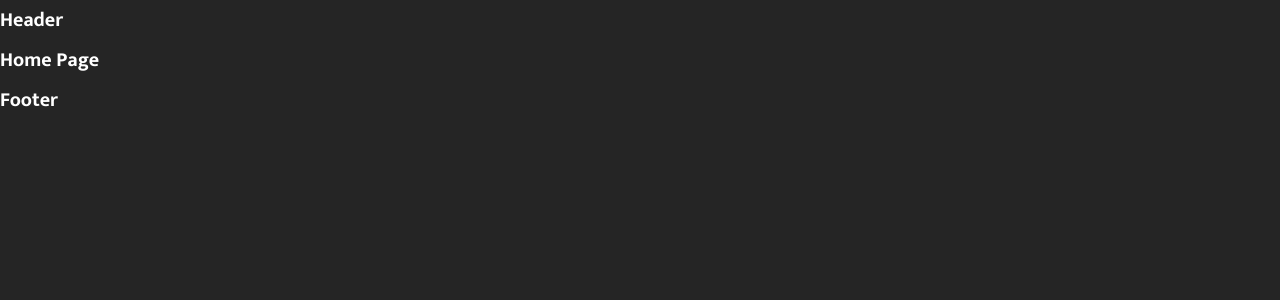
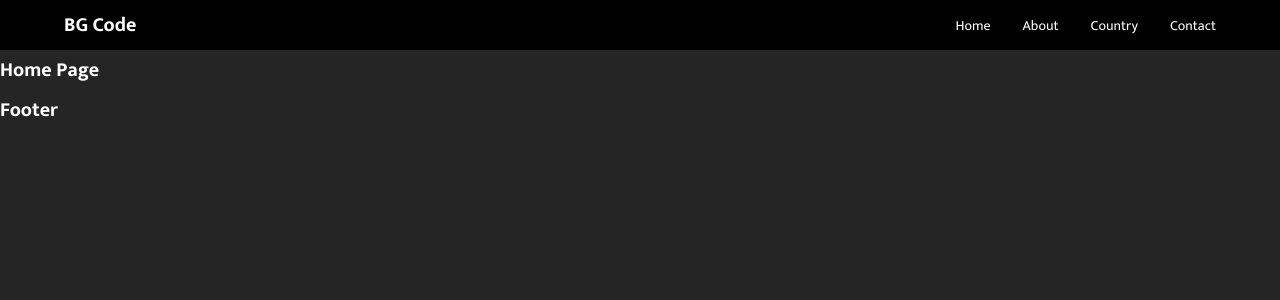
Before and after one commit to bgadkane27/Neo-React, a React (Vite) app: page / in a window 1280 px wide. Shown: the top 300 px of the page. Built offline with nearby package versions, Linux system fonts and the light colour scheme; a web font is replaced by a local one.

Commit message:
header added

```diff
--- a/src/App.css
+++ b/src/App.css
@@ -1,50 +1,48 @@
-*{
+* {
   margin: 0;
   padding: 0;
   box-sizing: border-box;
 }
 
-html{
+html {
   font-size: 62.5%;
 }
 
-body{
+body {
   color: #fff;
   background: #252525;
   background-color: #252525;
 }
 
-h1,h2,h3,h4,h5,h6,p{
+h1,
+h2,
+h3,
+h4,
+h5,
+h6,
+p {
   color: #fff;
   line-height: 2;
 }
 
-a{
-  list-style-type: none;
-
-  &a:hover{
-    cursor: pointer;
-  }
+.container {
+  max-width: 120rem;
+  margin: auto;
 }
 
-.container{
-  max-width: 120rem;
-  margin: 0 auto;
-}
-
-.grid{
+.grid {
   display: grid;
 }
 
-.grid-two--cols{
-  grid-template-columns: repeat(2,1fr);
+.grid-two--cols {
+  grid-template-columns: repeat(2, 1fr);
 }
 
-.grid-three--cols{
-  grid-template-columns: repeat(3,1fr);
+.grid-three--cols {
+  grid-template-columns: repeat(3, 1fr);
 }
 
-.error-center{
+.error-center {
   background-image: url("./null.jpg");
   background-size: cover;
   height: 100vh;
@@ -54,12 +52,12 @@ a{
   flex-direction: column;
 }
 
-.error-msg{
+.error-msg {
   font-size: 7.2rem;
   font-weight: bold;
 }
 
-.back-btn{
+.back-btn {
   margin: 1rem 0;
   padding: 1.2rem 2.4rem;
   border: none;
@@ -68,3 +66,32 @@ a{
   font-weight: 600;
   cursor: pointer;
 }
+
+header {
+  width: 100%;
+  height: 5rem;
+  background-color: #000000;
+}
+
+.navbar-grid {
+  height: 5rem;
+  padding: 0 2.4rem;
+  grid-template-columns: 0.5fr 1fr;
+  align-items: center;
+}
+
+nav ul {
+  display: flex;
+  justify-content: flex-end;
+  gap: 3.2rem;
+}
+
+li {
+  list-style-type: none;
+}
+
+li a{
+  color: #fff;
+  font-size: 1.4rem;
+  text-decoration: none;
+}
--- a/src/components/UI/Header.jsx
+++ b/src/components/UI/Header.jsx
@@ -1,5 +1,31 @@
-export const Header=()=>{
-    return(
-        <h1>Header</h1>
-    )
-}
+import { NavLink } from "react-router-dom";
+
+export const Header = () => {
+  return (
+    <header>
+      <div className="container">
+        <div className="grid navbar-grid">
+          <div className="logo">
+            <h1>BG Code</h1>
+          </div>
+          <nav>
+            <ul>
+              <li>
+                <NavLink to="/">Home</NavLink>
+              </li>
+              <li>
+                <NavLink to="about">About</NavLink>
+              </li>
+              <li>
+                <NavLink to="country">Country</NavLink>
+              </li>
+              <li>
+                <NavLink to="contact">Contact</NavLink>
+              </li>
+            </ul>
+          </nav>
+        </div>
+      </div>
+    </header>
+  );
+};
--- a/src/pages/ErrorPage.jsx
+++ b/src/pages/ErrorPage.jsx
@@ -8,8 +8,8 @@ export const ErrorPage = () => {
         <h1>The page you are looking for cannot be found.</h1>
         <div>
         <h2>Possible reasons</h2>
-        <li style={{fontSize:14}}>The url may be typed incorrectly.</li>
-        <li style={{fontSize:14}}>The link may be broken or outdated link.</li>
+        <li style={{fontSize:14, fontStyle:"italic"}}>The url may be typed incorrectly.</li>
+        <li style={{fontSize:14, fontStyle:"italic"}}>The link may be broken or outdated link.</li>
         </div>
         <NavLink to="/">
           <button className="back-btn">Go Back</button>
```
